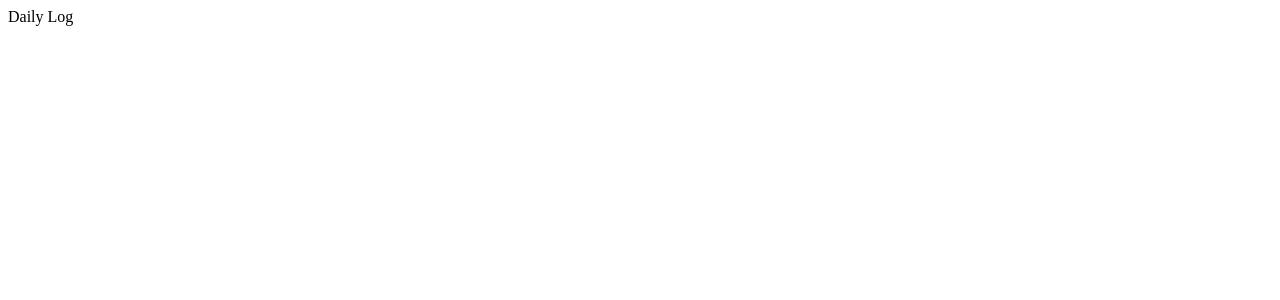
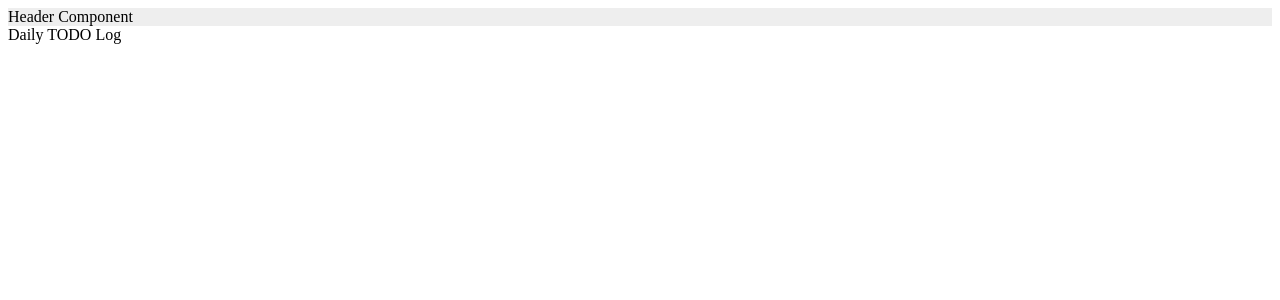
Before and after one commit to zenato/dailog-client, a Next.js app: page / in a window 1280 px wide. Shown: the top 300 px of the page. Built offline with nearby package versions, Linux system fonts and the light colour scheme.

Commit message:
Add header component

```diff
--- /dev/null
+++ b/components/Header.tsx
@@ -0,0 +1,13 @@
+import styled from 'styled-components'
+
+const Container = styled.div`
+  background-color: #eee;
+`
+
+const Header = () => (
+  <Container>
+    Header Component
+  </Container>
+)
+
+export default Header
--- a/pages/index.tsx
+++ b/pages/index.tsx
@@ -1,7 +1,13 @@
 import { NextPage } from 'next'
+import Header from '../components/Header'
 
 const HomePage: NextPage = () => (
-  <div>Daily Log</div>
+  <div>
+    <Header />
+    <div>
+      Daily TODO Log
+    </div>
+  </div>
 )
 
 export default HomePage
```
